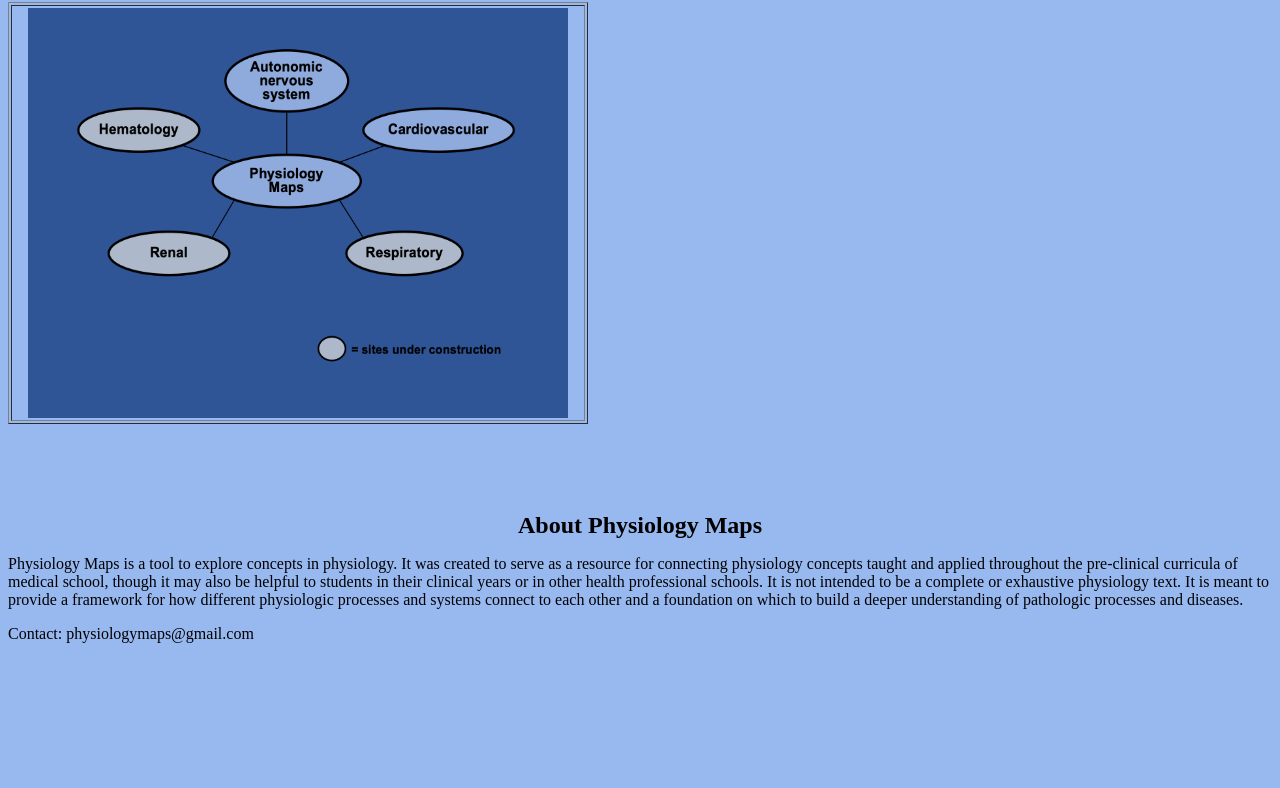
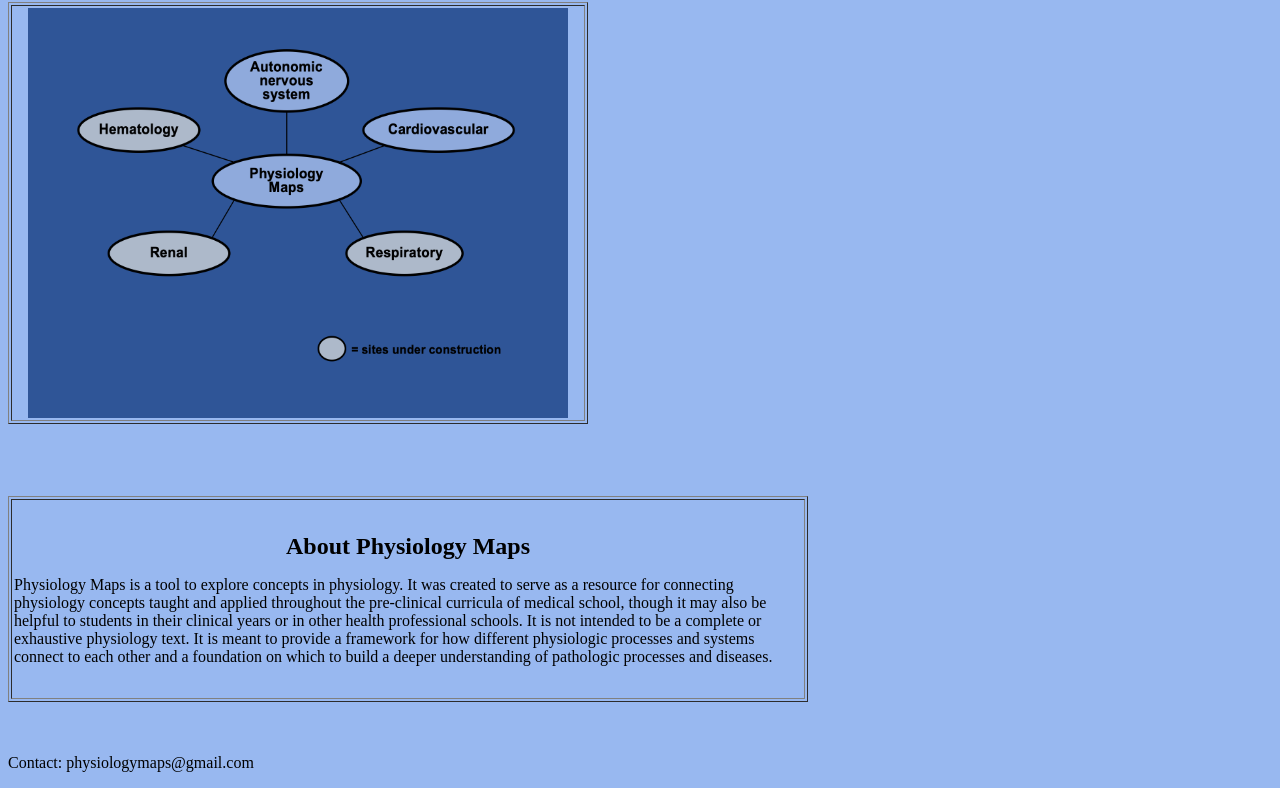
Before and after one commit to alliebukowski/physiologymaps, a plain HTML site: page index.html in a window 1280 px wide. Shown: the part 64-852 px from the top of the page. Before the commit the page ends 800 px from the top, so only its background shows below. Drawn offline with Linux system fonts and the light colour scheme.

Commit message:
Update index

```diff
--- a/index.html
+++ b/index.html
@@ -21,10 +21,15 @@
 <BR>
 <BR>
 <BR>
-<P ALIGN=CENTER><B><FONT SIZE=+2>About Physiology Maps</FONT></B></P>
+<TABLE WIDTH="800" HEIGHT="200" BORDER="1" CELLSPACING="2" CELLPADDING="2">
+                <TR>
+                <TD WIDTH="804" HEIGHT="200">
+                <P ALIGN=CENTER><B><FONT SIZE=+2>About Physiology Maps</FONT></B></P>
 <P>Physiology Maps is a tool to explore concepts in physiology. It was created to serve as a resource for connecting physiology concepts taught and applied throughout the pre-clinical curricula of medical school, though it may also be helpful to students in their clinical years or in other health professional schools. It is not intended to be a complete or exhaustive physiology text. It is meant to provide a framework for how different physiologic processes and systems connect to each other and a foundation on which to build a deeper understanding of pathologic processes and diseases. </P>
-
+            </TD>
+        </table>
+<br>
+<br>
 <p>Contact: physiologymaps@gmail.com</p>
-
         </body>
         </html>
```
